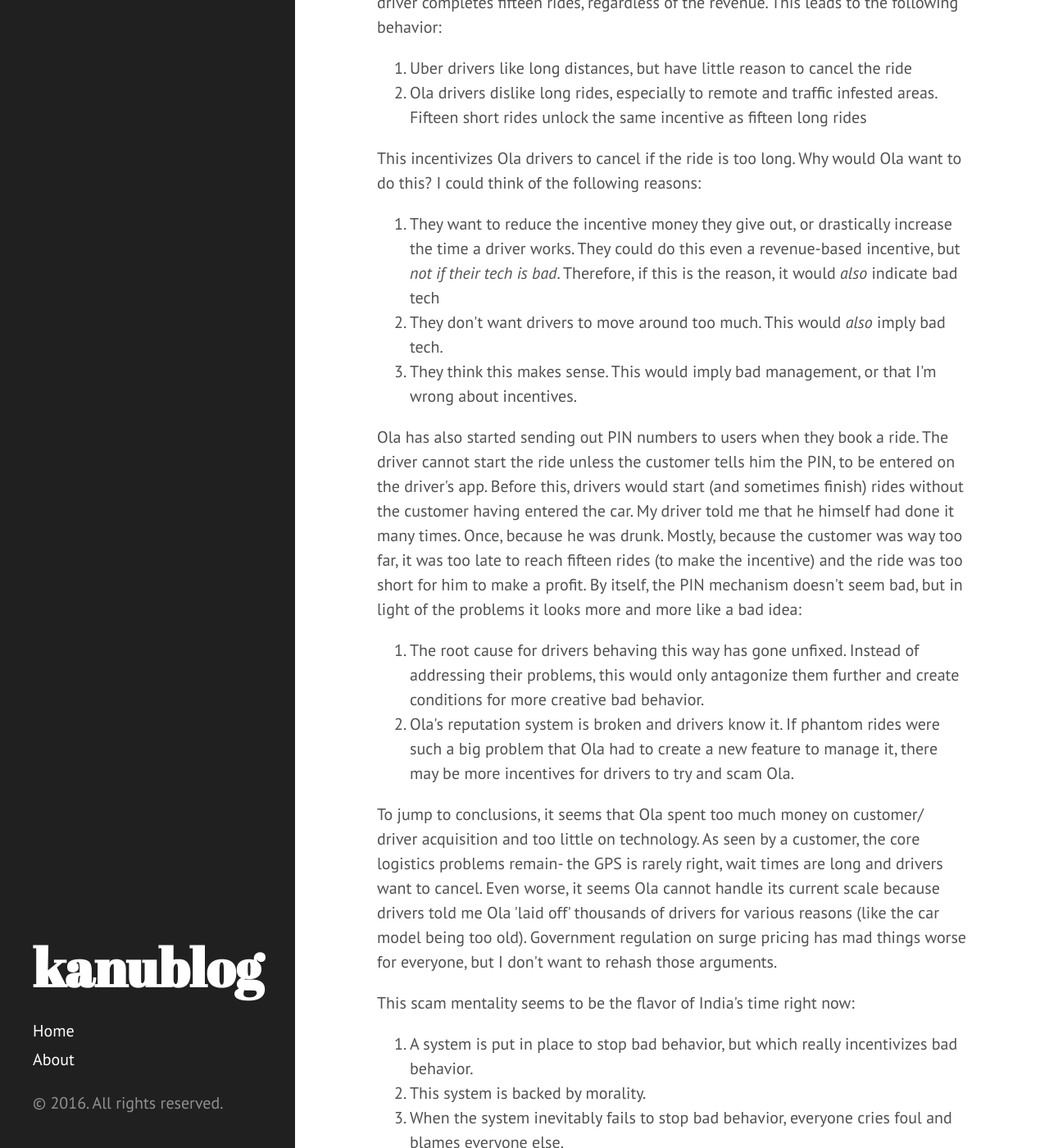
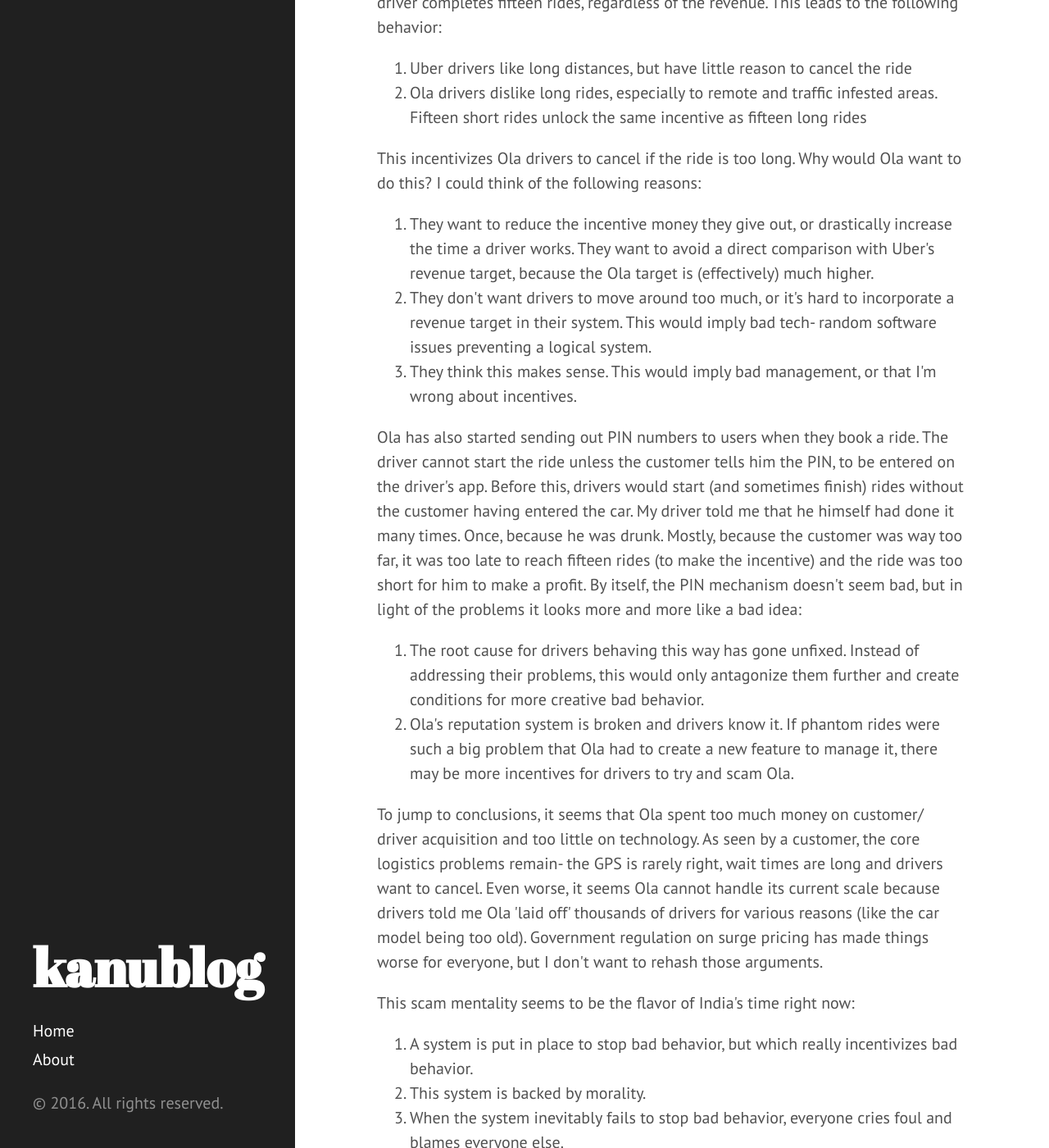
Before and after one commit to bazookanu/kanud.github.io, a Jekyll site: the page built from _posts/2016-08-25-ola-random-scam-notes.html, in a window 1280 px wide and 1400 px high, scrolled down 612 px. Shown: the whole window at 82% size. Built offline with Jekyll 4.4.1, drawn with Linux system fonts in a browser that asks for light colours.

Commit message:
reasoning error fixed

```diff
--- a/_posts/2016-08-25-ola-random-scam-notes.html
+++ b/_posts/2016-08-25-ola-random-scam-notes.html
@@ -9,13 +9,13 @@ title: Ola in 2016 and Morality-backed Scam Incentivization (Loosely related, I
 <ol><li>Uber drivers like long distances, but have little reason to cancel the ride</li>
 <li>Ola drivers dislike long rides, especially to remote and traffic infested areas. Fifteen short rides unlock the same incentive as fifteen long rides</li></ol>
 <p>This incentivizes Ola drivers to cancel if the ride is too long. Why would Ola want to do this? I could think of the following reasons:
-<ol><li>They want to reduce the incentive money they give out, or drastically increase the time a driver works. They could do this even a revenue-based incentive, but <i>not if their tech is bad</i>. Therefore, if this is the reason, it would <i>also</i> indicate bad tech</li>
-<li>They don't want drivers to move around too much. This would <i>also</i> imply bad tech. </li>
+<ol><li>They want to reduce the incentive money they give out, or drastically increase the time a driver works. They want to avoid a direct comparison with Uber's revenue target, because the Ola target is (effectively) much higher.</li>
+<li>They don't want drivers to move around too much, or it's hard to incorporate a revenue target in their system. This would imply bad tech- random software issues preventing a logical system. </li>
 <li>They think this makes sense. This would imply bad management, or that I'm wrong about incentives. </li></ol></p>
 <p>Ola has also started sending out PIN numbers to users when they book a ride. The driver cannot start the ride unless the customer tells him the PIN, to be entered on the driver's app. Before this, drivers would start (and sometimes finish) rides without the customer having entered the car. My driver told me that he himself had done it many times. Once, because he was drunk. Mostly, because the customer was way too far, it was too late to reach fifteen rides (to make the incentive) and the ride was too short for him to make a profit. By itself, the PIN mechanism doesn't seem bad, but in light of the problems it looks more and more like a bad idea:
 <ol><li>The root cause for drivers behaving this way has gone unfixed. Instead of addressing their problems, this would only antagonize them further and create conditions for more creative bad behavior.</li>
 <li>Ola's reputation system is broken and drivers know it. If phantom rides were such a big problem that Ola had to create a new feature to manage it, there may be more incentives for drivers to try and scam Ola.</li></ol></p>
-<p>To jump to conclusions, it seems that Ola spent too much money on customer/ driver acquisition and too little on technology. As seen by a customer, the core logistics problems remain- the GPS is rarely right, wait times are long and drivers want to cancel. Even worse, it seems Ola cannot handle its current scale because drivers told me Ola 'laid off' thousands of drivers for various reasons (like the car model being too old). Government regulation on surge pricing has mad things worse for everyone, but I don't want to rehash those arguments.</p>
+<p>To jump to conclusions, it seems that Ola spent too much money on customer/ driver acquisition and too little on technology. As seen by a customer, the core logistics problems remain- the GPS is rarely right, wait times are long and drivers want to cancel. Even worse, it seems Ola cannot handle its current scale because drivers told me Ola 'laid off' thousands of drivers for various reasons (like the car model being too old). Government regulation on surge pricing has made things worse for everyone, but I don't want to rehash those arguments.</p>
 <p>This scam mentality seems to be the flavor of India's time right now:
 <ol><li>A system is put in place to stop bad behavior, but which really incentivizes bad behavior.</li>
 <li>This system is backed by morality.</li>
```
